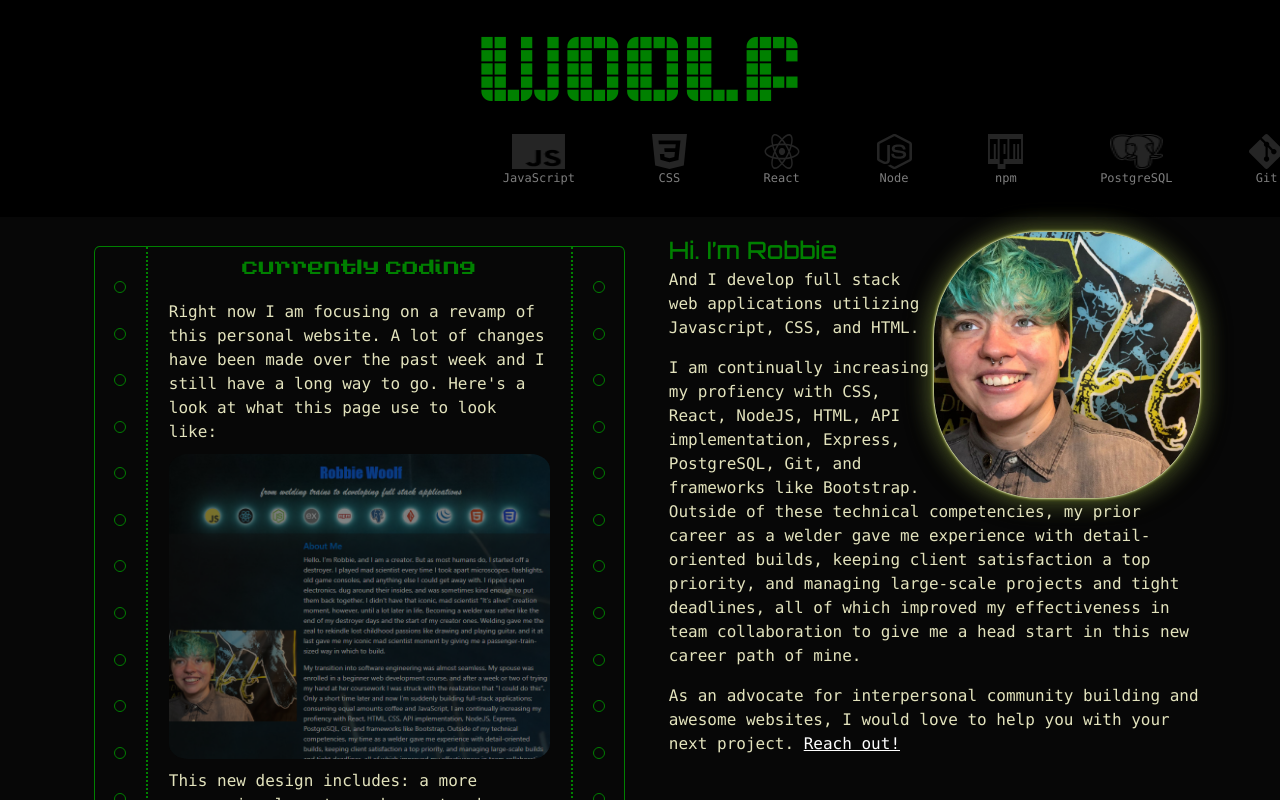
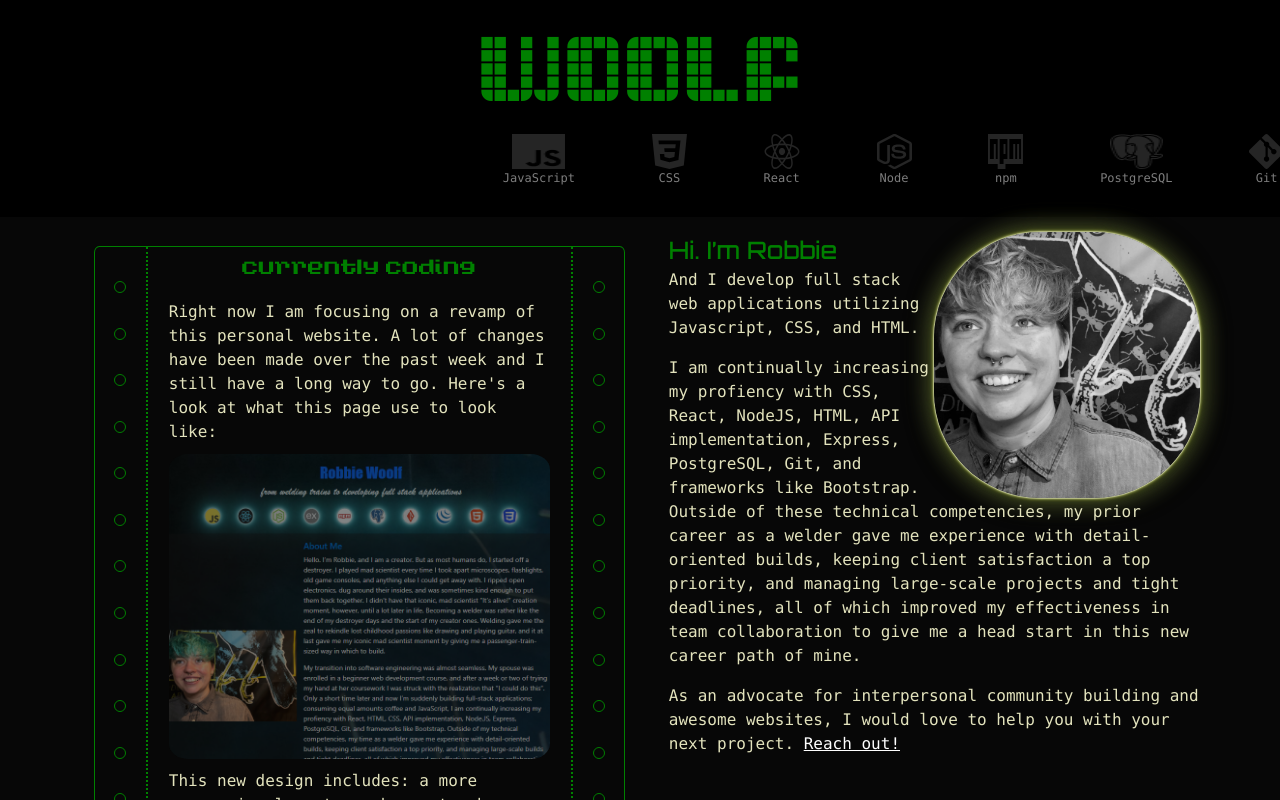
Before and after one commit to robbiemwoolf/website, a React (Create React App) app: page / in a window 1280 px wide. Shown: the top 800 px of the page. Built offline with nearby package versions, Linux system fonts and the light colour scheme.

Commit message:
changed about me image

```diff
--- a/src/about/About.js
+++ b/src/about/About.js
@@ -61,7 +61,7 @@ export default function About() {
                 </div>
             </div>
             <div className='bio'>
-                <img src='images/rob_sqr_bird_feet_look_left.jpg' className='photo' alt='Robbie Woolf' />
+                <img src='images/gry_rob_sqr_bird_feet_look_left.jpg' className='photo' alt='Robbie Woolf' />
                 <div className='about-body'>
                     <header>Hi. I’m Robbie</header>
                     <div className='body'>
```
